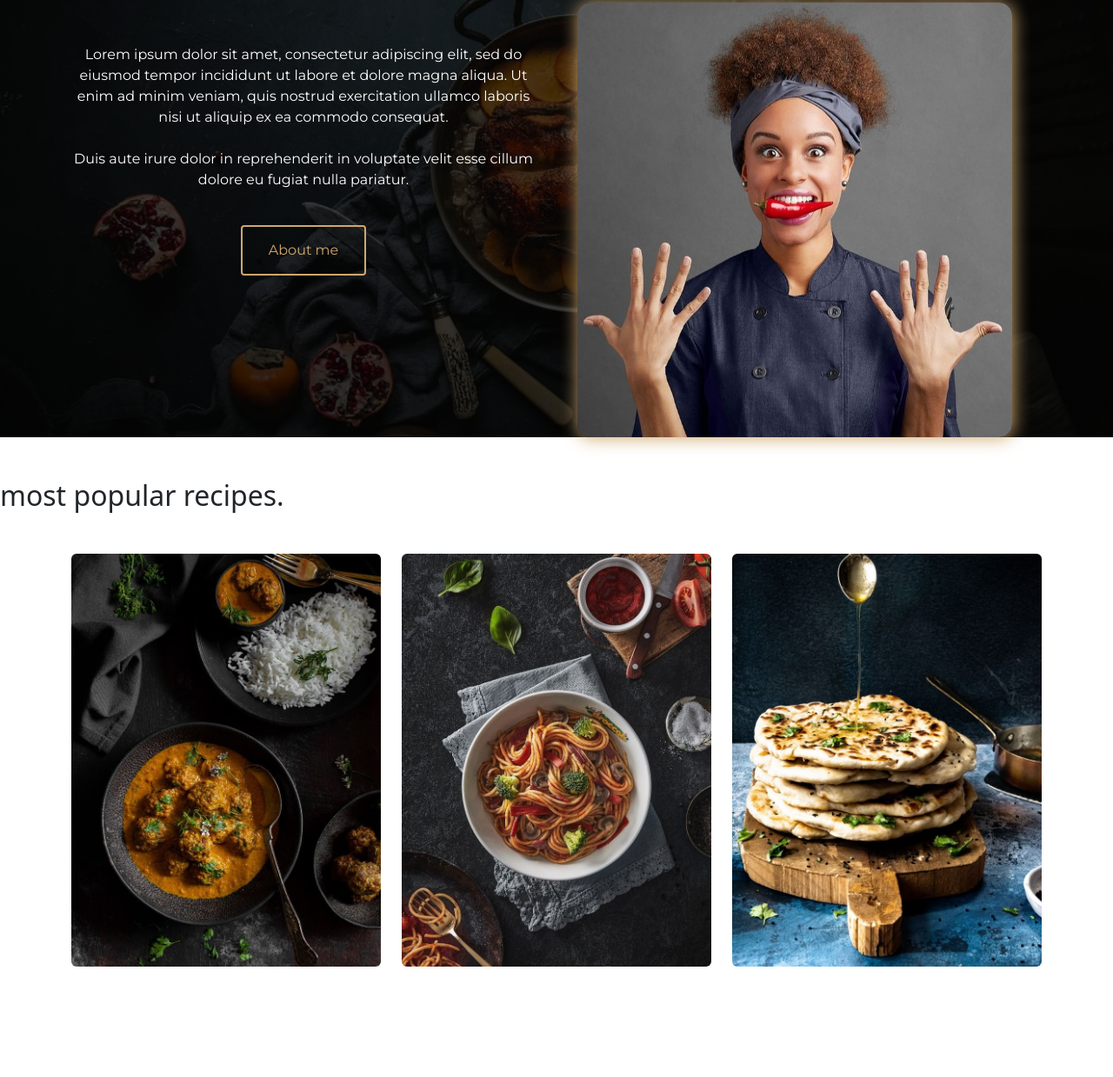
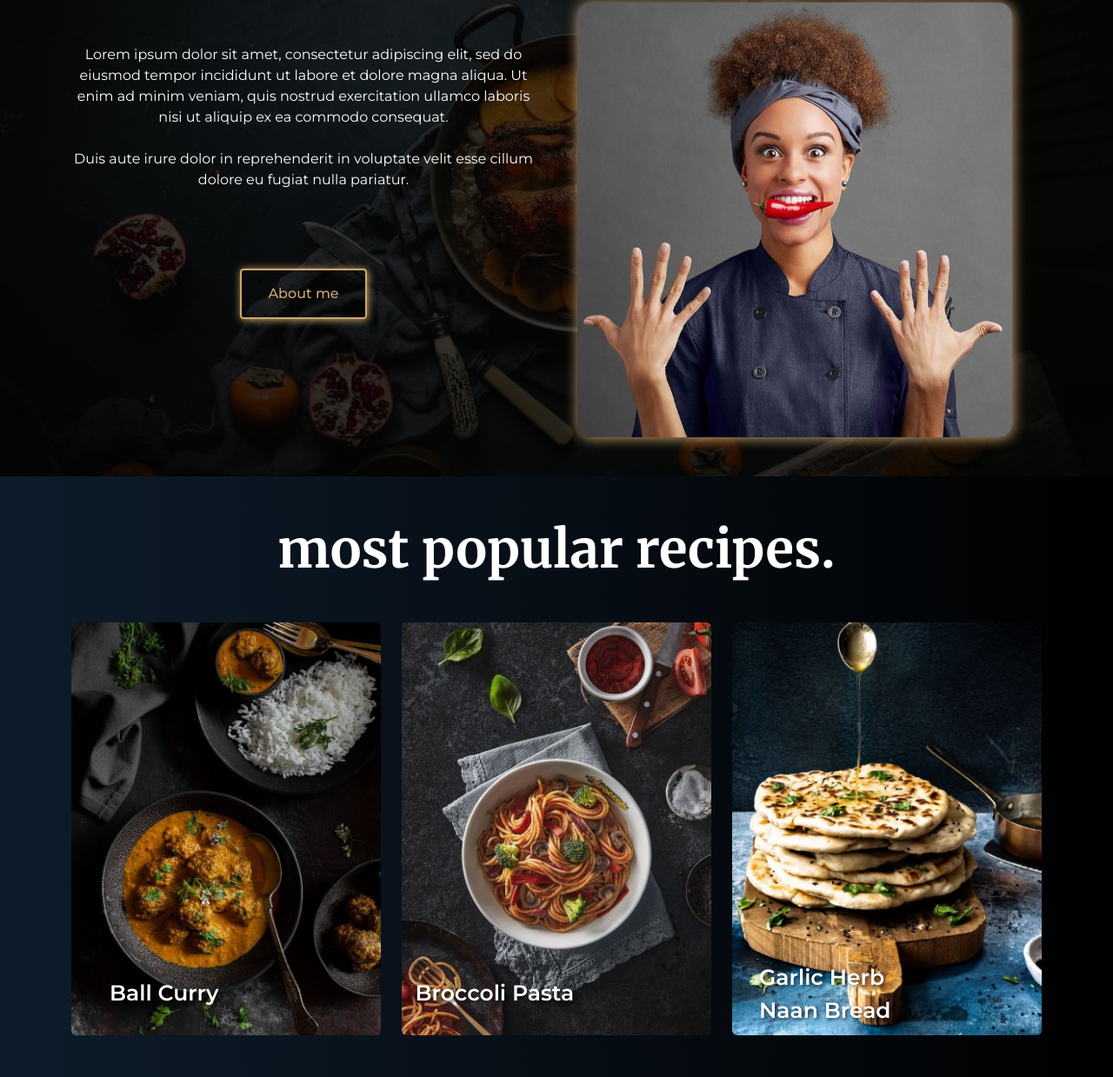
Before and after one commit to PraiseKemi/portfolio-project, a plain HTML site: page index.html in a window 1280 px wide. Shown: the part 739-1978 px from the top of the page at 87% size. Before the commit the page ends 1851 px from the top, so only its background shows below. Drawn offline with nearby package versions, Linux system fonts and the light colour scheme.

Commit message:
Created the "popular recipes" section with images and hover transitions, changed the body background color of the homepage, and made the code cleaner.

```diff
--- a/index.html
+++ b/index.html
@@ -69,29 +69,47 @@
     </section>
 
     <section class="popular-recipes">
-      <h2 class="mt-5">most popular recipes.</h2>
+      <h2 class="mt-5 text-center">most popular recipes.</h2>
       <div class="container">
-        <div class="row mt-5">
+        <div class="row mt-5 mb-5">
           <div class="col-4">
-            <img
+            <div class="image-container">
+              <a href=""
+                ><img
                   src="/images/ball-curry.jpg"
                   alt="ball curry"
                   class="img-fluid rounded"
                 />
+              </a>
+              <div class="text-overlay">Ball Curry</div>
+            </div>
           </div>
           <div class="col-4">
-            <img
+            <div class="image-container">
+              <a href=""
+                ><img
                   src="/images/broccoli-pasta.jpg"
                   alt="broccoli pasta"
                   class="img-fluid rounded"
                 />
+              </a>
+              <div class="text-overlay">Broccoli Pasta</div>
+            </div>
           </div>
           <div class="col-4">
-            <img
+            <div class="image-container">
+              <a href=""
+                ><img
                   src="/images/garlic-herb-naan-bread.jpg"
                   alt="garlic herb naan bread"
                   class="img-fluid rounded"
                 />
+              </a>
+              <div class="text-overlay">
+                Garlic Herb <br />
+                Naan Bread
+              </div>
+            </div>
           </div>
         </div>
       </div>
--- a/style.css
+++ b/style.css
@@ -5,6 +5,18 @@
     --primary-color: #0d1b2a;
     --secondary-color: #1b263b;
     --highlight-colour: #CFA86D;
+}
+
+body {
+    background: linear-gradient(90deg, hsla(211, 53%, 11%, 1) 0%, hsla(0, 0%, 0%, 1) 100%);
+}
+
+.hero-section {
+    padding: 70px 0;
+    background-image: url(/images/hero-2.png), url(/images/hero-3.png), url(/images/hero-6.png), url(/images/hero-5.png), url(/images/hero-extras.svg);
+    background-position: left top, right top, left bottom, right bottom, center;
+    background-repeat: no-repeat, no-repeat, no-repeat, no-repeat, no-repeat;
+    background-size: 300px, 300px, 300px, 250px, cover;
 }
 
 .hero-section h1 {
@@ -25,14 +37,16 @@
     color: white;
 }
 
-.hero-section button {
+.hero-section button, .home-about-me button {
     display: block;
     margin: 50px auto;
     padding: 15px 30px;
     border: 2px solid #CFA86D;
     border-radius: 4px;
+    font-weight: 500;
     background-color: transparent;
     color: var(--highlight-colour);
+    box-shadow: 1px 1px 10px var(--highlight-colour);
 }
 
 .hero-section button:hover, .home-about-me button:hover {
@@ -40,16 +54,6 @@
     color: white;
     transition: ease-in-out 200ms;
 }
-
-.hero-section {
-    background-color: var(--primary-color);
-    padding: 70px 0;
-    background-image: url(/images/hero-2.png), url(/images/hero-3.png), url(/images/hero-6.png), url(/images/hero-5.png), url(/images/hero-extras.svg);
-    background-position: left top, right top, left bottom, right bottom, center;
-    background-repeat: no-repeat, no-repeat, no-repeat, no-repeat, no-repeat;
-    background-size: 300px, 300px, 300px, 250px, cover;
-}
-
 
 .hero-section-space {
     padding: 70px 0;
@@ -65,20 +69,48 @@
     background-size: cover;
 }
 
-.home-about-me button {
-    display: block;
-    margin: 0 auto;
-    padding: 15px 30px;
-    border: 2px solid #CFA86D;
-    border-radius: 4px;
-    background-color: transparent;
-    color: var(--highlight-colour);
+.popular-recipes {
+    background: linear-gradient(90deg, hsla(211, 53%, 11%, 1) 0%, hsla(0, 0%, 0%, 1) 100%);
 }
 
+.popular-recipes h2 {
+    font-family: var(--primary-font);
+    font-size: 60px;
+    font-weight: bold;
+    color: white;
+}
 
+.popular-recipes img {
+    width: 450px;
+}
+
+.popular-recipes img:hover {
+    opacity: 0.5;
+    margin-bottom: 15px;
+    box-shadow: 1px 1px 20px var(--highlight-colour);
+    transition: ease-in-out 200ms;
+}
+
+.image-container {
+    position: relative;
+    display: inline-block;
+}
+
+.text-overlay {
+    position: absolute;
+    top: 90%;
+    left: 30%;
+    transform: translate(-50%, -50%);
+    color: white;
+    font-size: 25px;
+    font-family: var(--secondary-font);
+    font-weight: 600;
+    text-shadow: 2px 2px 4px rgba(0, 0, 0, 0.7);
+}
 
 #chef-portrait-home {
     width: 500px;
     border-radius: 15px;
-    box-shadow: 1px 1px 20px var(--highlight-colour);
+    box-shadow: 1px 1px 15px var(--highlight-colour);
+    margin-bottom: 45px;
 }
```
Lines whose indentation alone changed are shown as unchanged.
